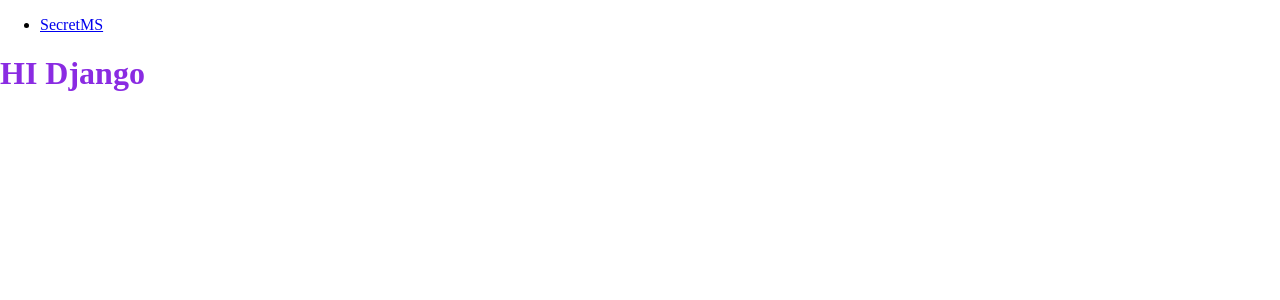
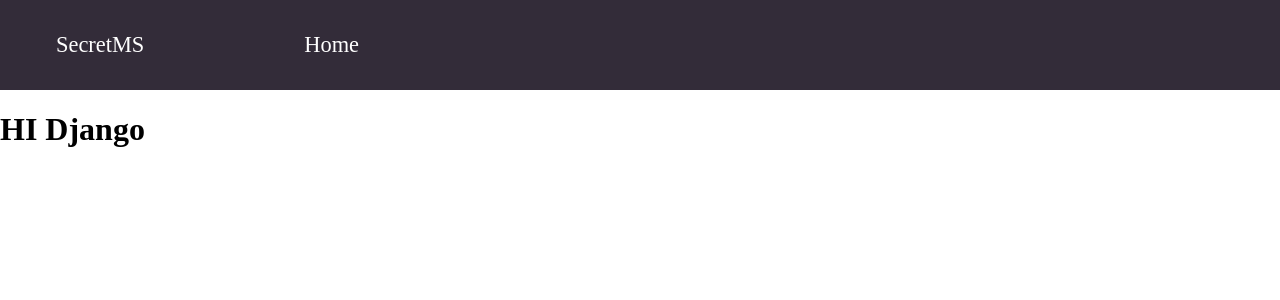
Before and after one commit to shuvra-matrix/SECRET_MESSAGE_SENDER, a Django app: page / in a window 1280 px wide. Shown: the top 300 px of the page. Run offline with Django 4.2, Linux system fonts and the light colour scheme.

Commit message:
basic setup done

```diff
--- a/static/css/style.css
+++ b/static/css/style.css
@@ -9,6 +9,27 @@ body{
     margin: 0;
 }
 
-h1{
-    color: blueviolet;
+/* nav bar */
+
+.main-nav{
+    margin: 0;
+    padding: 1rem 1rem;
+    background-color: #332C39;
 }
+
+.nav-list {
+    display: flex;
+    justify-content: flex-start;
+    align-items: center;
+    flex-flow: row wrap;
+    list-style: none;
+    gap: 10rem;
+}
+
+
+.nav-item {
+    text-decoration: none;
+    color: white;
+    font-size: 1.4rem;
+
+}
--- a/templates/include/header.html
+++ b/templates/include/header.html
@@ -11,7 +11,12 @@
   <body>
     <nav class="main-nav">
       <ul class="nav-list">
-        <li class="nav-item"><a href="{% url 'sms:index' %}">SecretMS</a></li>
+        <li class="nav-items">
+          <a class="nav-item" href="{% url 'sms:index' %}">SecretMS</a>
+        </li>
+        <li class="nav-items">
+          <a class="nav-item" href="{% url 'sms:index' %}">Home</a>
+        </li>
       </ul>
     </nav>
     {% block nav_block %} {% endblock %} {% block body_block %} {% endblock %}
```
